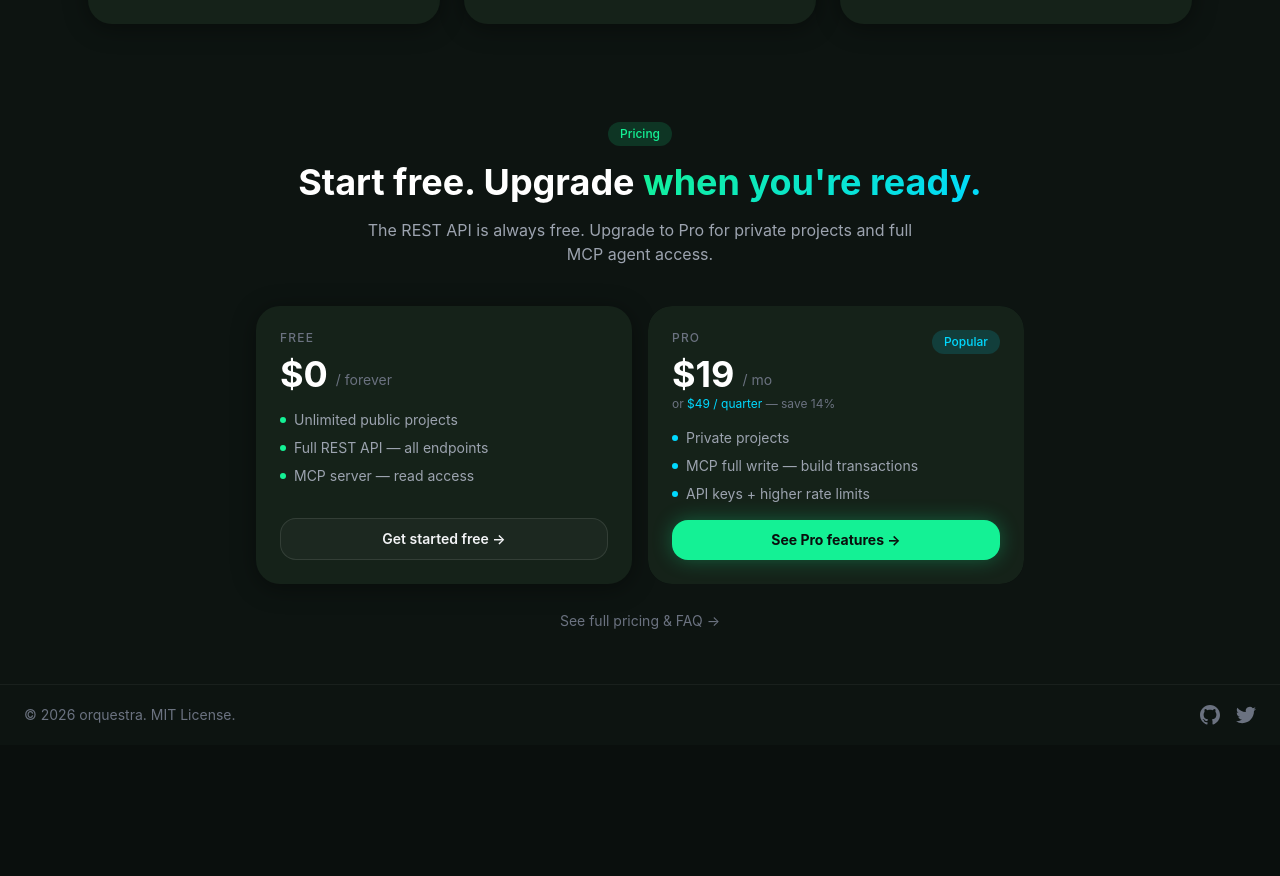
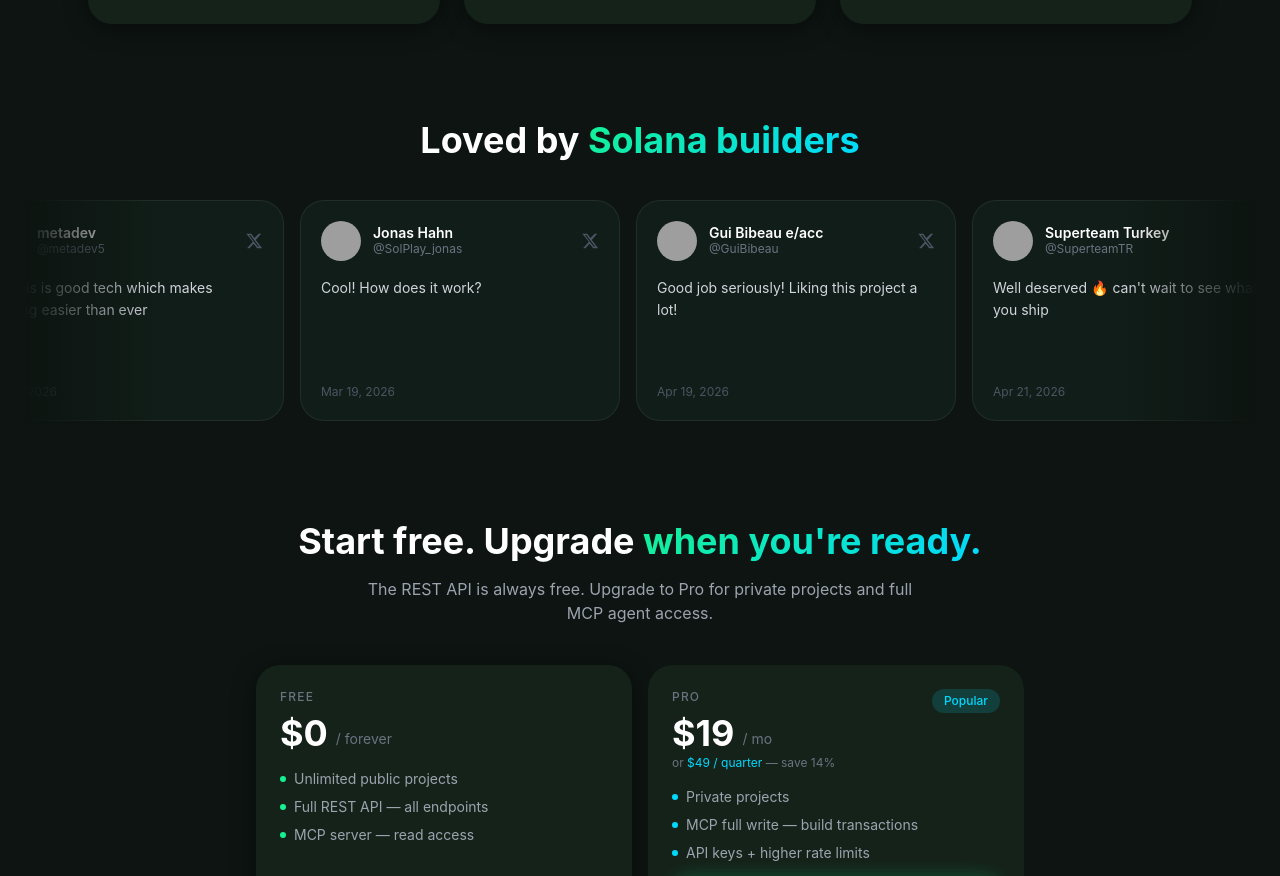
Before and after one commit to berkayoztunc/orquestra, a React (Vite) app in the folder packages/frontend/: page / in a window 1280 px wide. Shown: the part 3402-4278 px from the top of the page. Before the commit the page ends 4147 px from the top, so only its background shows below. Built offline with nearby package versions, Linux system fonts and the light colour scheme; no server answers; grey boxes are pictures that could not be loaded; the HTML template or start-up script is replaced by a standard one.

Commit message:
added TwitterWall component and report files

```diff
--- /dev/null
+++ b/packages/frontend/src/components/TwitterWall.tsx
@@ -0,0 +1,212 @@
+import { useRef, useEffect, useCallback } from 'react'
+
+interface Tweet {
+  id: string
+  author: string
+  handle: string
+  text: string
+  date: string
+  url: string
+}
+
+// Add more tweets here as you collect them
+const TWEETS: Tweet[] = [
+
+  {
+    id: '2037594925748150422',
+    author: 'Noah 🎈',
+    handle: 'redacted_noah',
+    text: "I think that's a good solution to get off the ground. Once you need to start customizing the way you build instructions, you have seeds IDL can't capture, etc it'll break down.",
+    date: 'Mar 27, 2026',
+    url: 'https://x.com/redacted_noah/status/2037594925748150422',
+  },
+  {
+    id: '2044854689502503095',
+    author: 'metadev',
+    handle: 'metadev5',
+    text: 'ngl, this is good tech which makes devving easier than ever',
+    date: 'Apr 16, 2026',
+    url: 'https://x.com/metadev5/status/2044854689502503095',
+  },{
+    id: '2034772049529327999',
+    author: 'Jonas Hahn',
+    handle: 'SolPlay_jonas',
+    text: 'Cool! How does it work?',
+    date: 'Mar 19, 2026',
+    url: 'https://x.com/SolPlay_jonas/status/2034772049529327999',
+  },{
+    id: '2045916121719828637',
+    author: 'Gui Bibeau e/acc',
+    handle: 'GuiBibeau',
+    text: 'Good job seriously! Liking this project a lot!',
+    date: 'Apr 19, 2026',
+    url: 'https://x.com/GuiBibeau/status/2045916121719828637',
+  },
+  {
+    id: '2046664651929203088',
+    author: 'Superteam Turkey',
+    handle: 'SuperteamTR',
+    text: "Well deserved 🔥 can't wait to see what you ship",
+    date: 'Apr 21, 2026',
+    url: 'https://x.com/SuperteamTR/status/2046664651929203088',
+  },
+  {
+    id: '2047348375645790412',
+    author: 'chris.sol 🇬🇧',
+    handle: 'chrisdotsol',
+    text: "Wow that's awesome! Thank you!",
+    date: 'Apr 23, 2026',
+    url: 'https://x.com/chrisdotsol/status/2047348375645790412',
+  },
+
+]
+
+// Repeat enough times to fill wide screens seamlessly (2 copies for loop)
+const TRACK_ITEMS = [...Array(2)].flatMap(() => TWEETS)
+
+const MAX_CHARS = 140
+function truncate(text: string): string {
+  return text.length <= MAX_CHARS ? text : text.slice(0, MAX_CHARS).trimEnd() + '…'
+}
+
+function XLogo({ className }: { className?: string }) {
+  return (
+    <svg className={className} viewBox="0 0 24 24" fill="currentColor" aria-hidden="true">
+      <path d="M18.244 2.25h3.308l-7.227 8.26 8.502 11.24H16.17l-4.714-6.231-5.401 6.231H2.742l7.727-8.826L1.667 2.25H8.32l4.259 5.637L18.244 2.25zM17.083 19.77h1.833L7.084 4.126H5.117L17.083 19.77z" />
+    </svg>
+  )
+}
+
+function TweetCard({ tweet }: { tweet: Tweet }) {
+  return (
+    <a
+      href={tweet.url}
+      target="_blank"
+      rel="noopener noreferrer"
+      className="group flex-shrink-0 w-80 bg-surface-elevated border border-white/[0.07] rounded-2xl p-5 flex flex-col gap-4 hover:border-primary/25 hover:bg-surface-card transition-all duration-300"
+    >
+      {/* Author row */}
+      <div className="flex items-center justify-between">
+        <div className="flex items-center gap-3">
+          <img
+            src={`https://unavatar.io/twitter/${tweet.handle}`}
+            alt={tweet.author}
+            width={40}
+            height={40}
+            className="w-10 h-10 rounded-full object-cover bg-surface flex-shrink-0"
+            onError={(e) => {
+              ;(e.currentTarget as HTMLImageElement).src = `https://api.dicebear.com/7.x/initials/svg?seed=${tweet.handle}&backgroundColor=14F195&textColor=0a0f0d`
+            }}
+          />
+          <div className="min-w-0">
+            <p className="text-white text-sm font-semibold leading-tight truncate">{tweet.author}</p>
+            <p className="text-gray-500 text-xs truncate">@{tweet.handle}</p>
+          </div>
+        </div>
+        <XLogo className="w-[18px] h-[18px] text-gray-600 group-hover:text-[#1d9bf0] transition-colors flex-shrink-0 ml-2" />
+      </div>
+
+      {/* Tweet text */}
+      <p className="text-gray-300 text-sm leading-relaxed flex-1">{truncate(tweet.text)}</p>
+
+      {/* Date */}
+      <p className="text-gray-600 text-xs">{tweet.date}</p>
+    </a>
+  )
+}
+
+export default function TwitterWall() {
+  const containerRef = useRef<HTMLDivElement>(null)
+  const isPaused = useRef(false)
+  const isDragging = useRef(false)
+  const startX = useRef(0)
+  const startScrollLeft = useRef(0)
+  const rafRef = useRef<number | null>(null)
+
+  const tick = useCallback(() => {
+    const el = containerRef.current
+    if (el && !isPaused.current) {
+      el.scrollLeft += 1
+      // Seamless loop: reset when first half is consumed
+      if (el.scrollLeft >= el.scrollWidth / 2) {
+        el.scrollLeft = 0
+      }
+    }
+    rafRef.current = requestAnimationFrame(tick)
+  }, [])
+
+  useEffect(() => {
+    rafRef.current = requestAnimationFrame(tick)
+    return () => {
+      if (rafRef.current !== null) cancelAnimationFrame(rafRef.current)
+    }
+  }, [tick])
+
+  function onMouseEnter() {
+    isPaused.current = true
+  }
+  function onMouseLeave() {
+    isPaused.current = false
+    isDragging.current = false
+    if (containerRef.current) containerRef.current.style.cursor = 'grab'
+  }
+  function onMouseDown(e: React.MouseEvent<HTMLDivElement>) {
+    isDragging.current = true
+    startX.current = e.pageX - (containerRef.current?.offsetLeft ?? 0)
+    startScrollLeft.current = containerRef.current?.scrollLeft ?? 0
+    if (containerRef.current) containerRef.current.style.cursor = 'grabbing'
+  }
+  function onMouseUp() {
+    isDragging.current = false
+    if (containerRef.current) containerRef.current.style.cursor = 'grab'
+  }
+  function onMouseMove(e: React.MouseEvent<HTMLDivElement>) {
+    if (!isDragging.current || !containerRef.current) return
+    e.preventDefault()
+    const el = containerRef.current
+    const x = e.pageX - el.offsetLeft
+    const walk = (x - startX.current) * 1.5
+    let next = startScrollLeft.current - walk
+    const half = el.scrollWidth / 2
+    // Keep within seamless bounds
+    if (next < 0) next += half
+    if (next >= half) next -= half
+    el.scrollLeft = next
+  }
+
+  return (
+    <div className="relative overflow-hidden">
+      {/* Left fade */}
+      <div
+        className="absolute left-0 top-0 bottom-0 w-32 pointer-events-none z-10"
+        style={{ background: 'linear-gradient(to right, #0d1411, transparent)' }}
+      />
+      {/* Right fade */}
+      <div
+        className="absolute right-0 top-0 bottom-0 w-32 pointer-events-none z-10"
+        style={{ background: 'linear-gradient(to left, #0d1411, transparent)' }}
+      />
+
+      {/* Scrollable track */}
+      <div
+        ref={containerRef}
+        className="flex gap-4 overflow-x-scroll pb-1 cursor-grab select-none"
+        style={{ scrollbarWidth: 'none' }}
+        onMouseEnter={onMouseEnter}
+        onMouseLeave={onMouseLeave}
+        onMouseDown={onMouseDown}
+        onMouseUp={onMouseUp}
+        onMouseMove={onMouseMove}
+      >
+        {/* First copy */}
+        {TRACK_ITEMS.map((tweet, i) => (
+          <TweetCard key={`a-${tweet.id}-${i}`} tweet={tweet} />
+        ))}
+        {/* Duplicate for seamless loop */}
+        {TRACK_ITEMS.map((tweet, i) => (
+          <TweetCard key={`b-${tweet.id}-${i}`} tweet={tweet} />
+        ))}
+      </div>
+    </div>
+  )
+}
--- a/packages/frontend/src/pages/Home.tsx
+++ b/packages/frontend/src/pages/Home.tsx
@@ -2,6 +2,7 @@
 import { useAuthStore } from '../store/auth'
 import { getGitHubLoginUrl } from '../api/client'
 import CodeBlock from '../components/CodeBlock'
+import TwitterWall from '../components/TwitterWall'
 
 export default function Home(): JSX.Element {
   const { isAuthenticated } = useAuthStore()
@@ -474,10 +475,20 @@
         </div>
       </section>
 
+      {/* Social Proof — Twitter Wall */}
+      <div className="space-y-10">
+        <div className="max-w-6xl mx-auto px-6 text-center">
+          <h2 className="text-3xl md:text-4xl font-bold mb-4">
+            <span className="text-white">Loved by </span>
+            <span className="gradient-text">Solana builders</span>
+          </h2>
+        </div>
+        <TwitterWall />
+      </div>
+
       {/* Pricing Teaser */}
       <section className="max-w-6xl mx-auto px-6">
         <div className="text-center mb-10">
-          <span className="badge badge-primary text-xs mb-4 inline-block">Pricing</span>
           <h2 className="text-3xl md:text-4xl font-bold mb-4">
             <span className="text-white">Start free. Upgrade </span>
             <span className="gradient-text">when you're ready.</span>
--- a/packages/frontend/tailwind.config.js
+++ b/packages/frontend/tailwind.config.js
@@ -44,8 +44,13 @@
         'glow': 'glow 2s ease-in-out infinite alternate',
         'slide-up': 'slide-up 0.3s ease-out',
         'fade-in': 'fade-in 0.2s ease-out',
+        'marquee': 'marquee 35s linear infinite',
       },
       keyframes: {
+        'marquee': {
+          '0%': { transform: 'translateX(0)' },
+          '100%': { transform: 'translateX(-50%)' },
+        },
         'pulse-primary': {
           '0%, 100%': { opacity: '1', color: '#14F195' },
           '50%': { opacity: '.8', color: '#10b573' },
```
Also changed, not shown: 1 other file (tests, documents, lock files or other folders).
